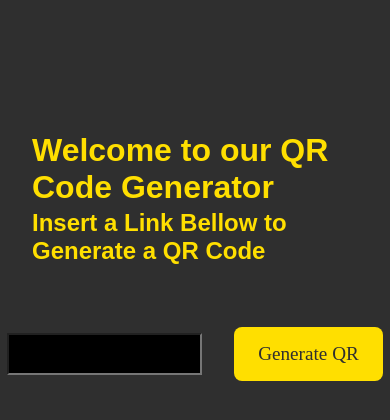
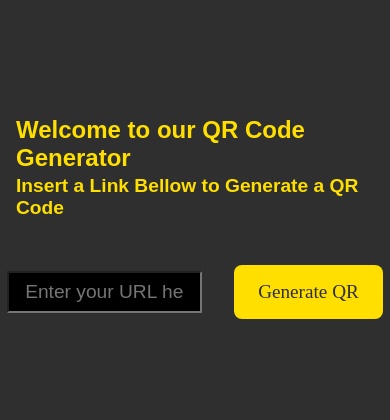
Before and after one commit to pglbiscuite/ProQR, a Flask app: page / in a window 390 px wide. Shown: the top 420 px of the page. Run offline with Flask 3, Linux system fonts and the light colour scheme; some web fonts are replaced.

Commit message:
Version: 0.1.3 — Added Additional Mobile Functionality & Responsiveness

```diff
--- a/templates/index.html
+++ b/templates/index.html
@@ -23,15 +23,17 @@
 
     <form action="/" method="POST">
 
-        <input type="text" name="link">
+        <input type="text" name="link" placeholder="Enter your URL here">
         <button type="submit">Generate QR</button>
 
     </form>
 
+
+
     {% if data %}
     <div class="generated">
 
-        <img src="{{data}}" alt="" />
+        <img src="{{data}}" alt="Generated QR Code" />
 
 
     </div>
@@ -70,7 +72,7 @@ body {
 .title {
     margin-top: 100px;
     margin-bottom: 30px;
-    padding: 2rem;
+    padding: 1rem;
     display: flex;
     flex-direction: column;
     gap: 0.2rem;
@@ -111,8 +113,9 @@ form button {
     justify-content: center;
     align-items: center;
 
+
     margin: 0;
-        margin-top: 110px;
+        margin-top: 69px;
         padding: 1rem;
         box-sizing: border-box;
 }
@@ -124,9 +127,19 @@ form button {
     justify-content: center;
     align-items: center;
     color: #ffdf00;
-    margin: 0;
-        box-sizing: border-box;
+    /* margin: 0;
+        box-sizing: border-box; */
+    text-align: center;
+    /* margin-top: 1rem; */
+    margin-bottom: 2rem;
+}
+
+.title h1 {
+            font-size: clamp(1.5rem, 4vw, 2.5rem);
 }
 
 
+.title h2 {
+            font-size: clamp(1.2rem, 3vw, 1.5rem);
+}
 </style>
```
